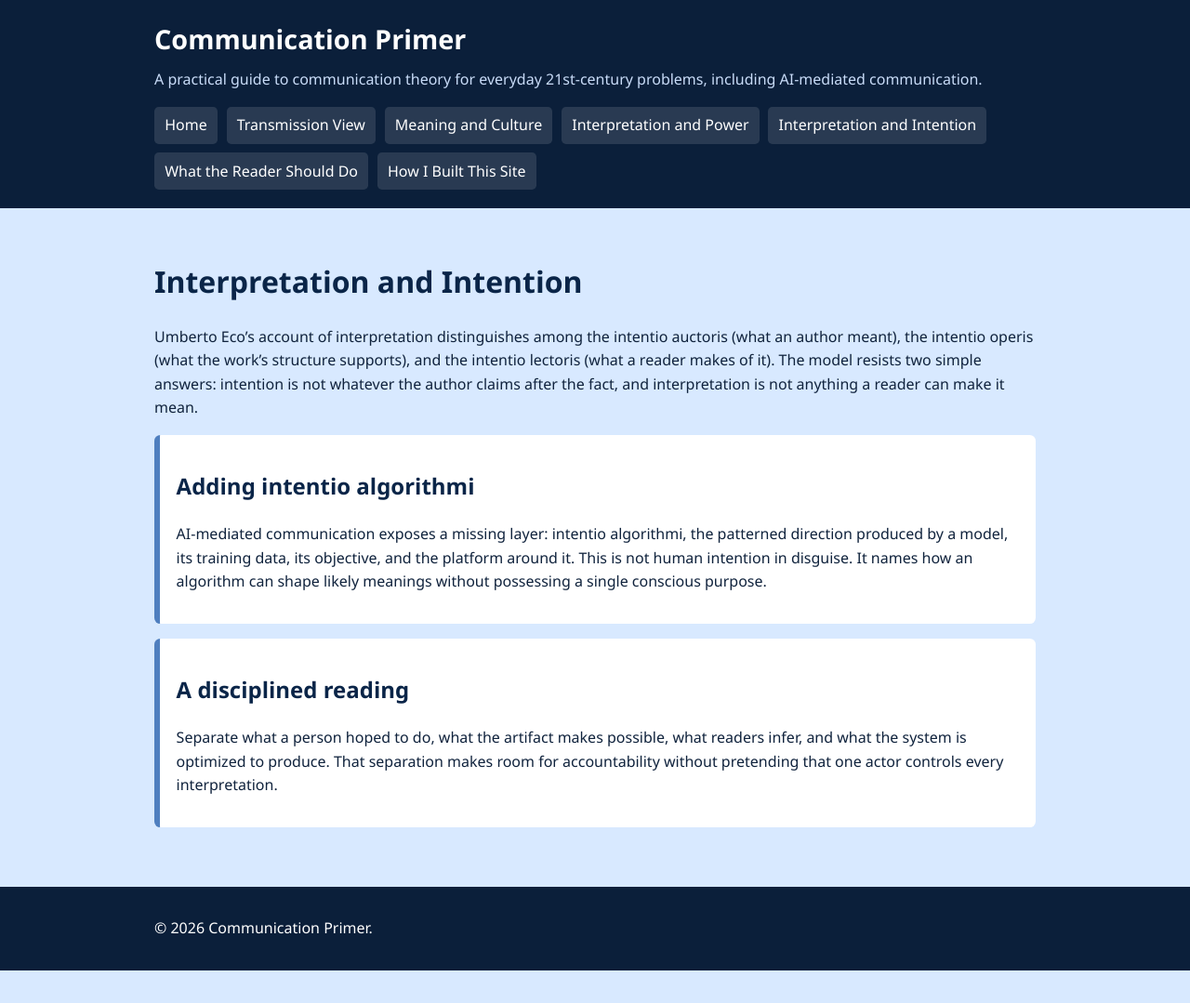
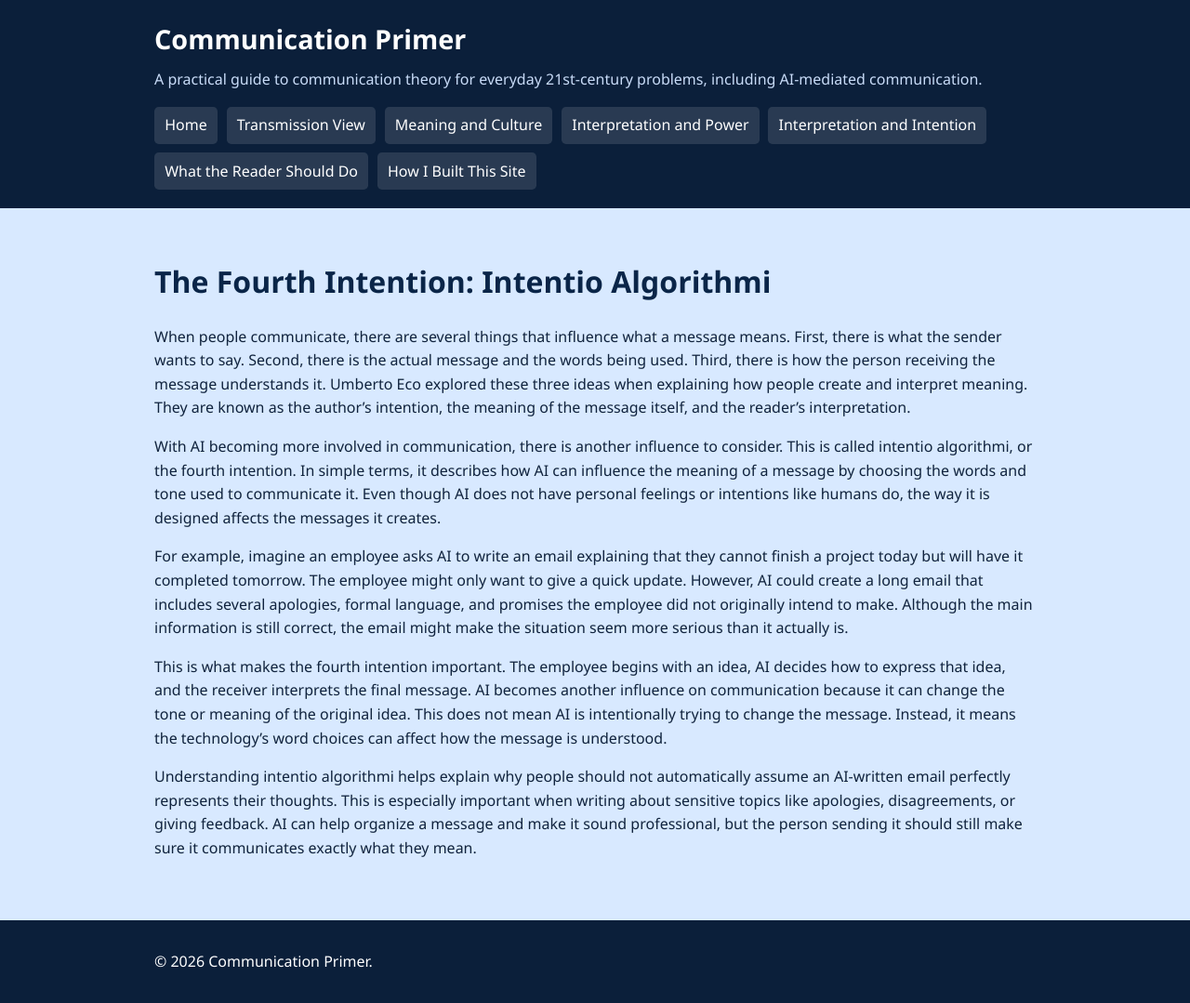
Before and after one commit to nevahall/comm-primer, a Jekyll site: the page built from pages/rhetorical-lens.md, in a window 1280 px wide. Shown: the whole page at 93% size. Built offline with Jekyll 4.4.1, drawn with Linux system fonts in a browser that asks for light colours; before the commit the page ends 1044 px from its top, so only the background shows below that.

Commit message:
Update rhetorical lens on AI and communication
Revised the section on intentio algorithmi to clarify how AI influences communication. Added examples to illustrate the impact of AI on message tone and interpretation.

```diff
--- a/pages/rhetorical-lens.md
+++ b/pages/rhetorical-lens.md
@@ -4,16 +4,14 @@ title: Interpretation and Intention
 permalink: /pages/interpretation-and-intention/
 ---
 
-# Interpretation and Intention
+#  The Fourth Intention: Intentio Algorithmi
 
-Umberto Eco's account of interpretation distinguishes among the intentio auctoris (what an author meant), the intentio operis (what the work's structure supports), and the intentio lectoris (what a reader makes of it). The model resists two simple answers: intention is not whatever the author claims after the fact, and interpretation is not anything a reader can make it mean.
+When people communicate, there are several things that influence what a message means. First, there is what the sender wants to say. Second, there is the actual message and the words being used. Third, there is how the person receiving the message understands it. Umberto Eco explored these three ideas when explaining how people create and interpret meaning. They are known as the author's intention, the meaning of the message itself, and the reader's interpretation.
 
-<section class="panel" aria-labelledby="eco-model">
-  <h2 id="eco-model">Adding intentio algorithmi</h2>
-  <p>AI-mediated communication exposes a missing layer: intentio algorithmi, the patterned direction produced by a model, its training data, its objective, and the platform around it. This is not human intention in disguise. It names how an algorithm can shape likely meanings without possessing a single conscious purpose.</p>
-</section>
+With AI becoming more involved in communication, there is another influence to consider. This is called intentio algorithmi, or the fourth intention. In simple terms, it describes how AI can influence the meaning of a message by choosing the words and tone used to communicate it. Even though AI does not have personal feelings or intentions like humans do, the way it is designed affects the messages it creates.
 
-<section class="panel" aria-labelledby="intention-practice">
-  <h2 id="intention-practice">A disciplined reading</h2>
-  <p>Separate what a person hoped to do, what the artifact makes possible, what readers infer, and what the system is optimized to produce. That separation makes room for accountability without pretending that one actor controls every interpretation.</p>
-</section>
+For example, imagine an employee asks AI to write an email explaining that they cannot finish a project today but will have it completed tomorrow. The employee might only want to give a quick update. However, AI could create a long email that includes several apologies, formal language, and promises the employee did not originally intend to make. Although the main information is still correct, the email might make the situation seem more serious than it actually is.
+
+This is what makes the fourth intention important. The employee begins with an idea, AI decides how to express that idea, and the receiver interprets the final message. AI becomes another influence on communication because it can change the tone or meaning of the original idea. This does not mean AI is intentionally trying to change the message. Instead, it means the technology's word choices can affect how the message is understood.
+
+Understanding intentio algorithmi helps explain why people should not automatically assume an AI-written email perfectly represents their thoughts. This is especially important when writing about sensitive topics like apologies, disagreements, or giving feedback. AI can help organize a message and make it sound professional, but the person sending it should still make sure it communicates exactly what they mean.
```
